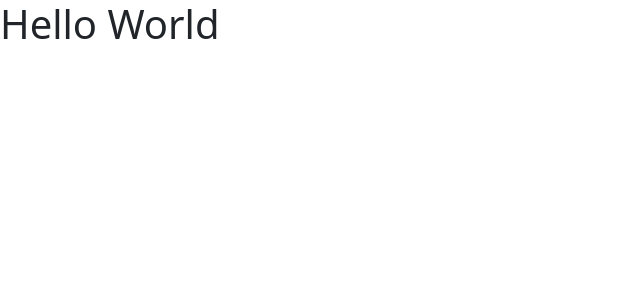
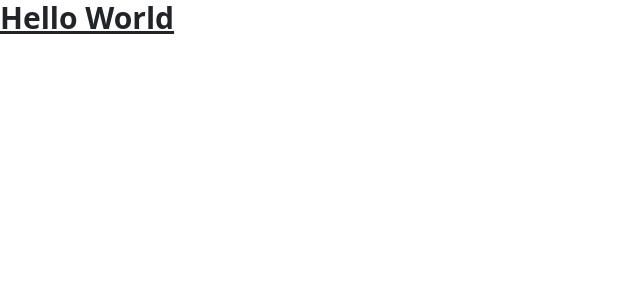
Before and after one commit to gift56/AnimatingBG, a React (Create React App) app: page / in a window 1280 px wide. Shown: the top 300 px of the page, without its empty margins (0-640 px from the left). Built offline with nearby package versions, Linux system fonts and the light colour scheme.

Commit message:
just installed tailwind

```diff
--- /dev/null
+++ b/postcss.config.js
@@ -0,0 +1,6 @@
+module.exports = {
+  plugins: {
+    tailwindcss: {},
+    autoprefixer: {},
+  },
+}
--- a/src/App.js
+++ b/src/App.js
@@ -3,7 +3,7 @@ import React from "react";
 const App = () => {
   return (
     <div>
-      <h1>Hello World</h1>
+      <h1 className="text-3xl font-bold underline">Hello World</h1>
     </div>
   );
 };
--- a/src/index.css
+++ b/src/index.css
@@ -1,5 +1,3 @@
-*{
-    margin: 0;
-    padding: 0;
-    box-sizing: border-box;
-}
+@tailwind base;
+@tailwind components;
+@tailwind utilities;
--- /dev/null
+++ b/tailwind.config.js
@@ -0,0 +1,8 @@
+/** @type {import('tailwindcss').Config} */
+module.exports = {
+  content: ["./src/**/*.{js,jsx,ts,tsx}",],
+  theme: {
+    extend: {},
+  },
+  plugins: [],
+}
```
Also changed, not shown: package.json (+7 -0 lines), 1 other file (tests, documents, lock files or other folders).
